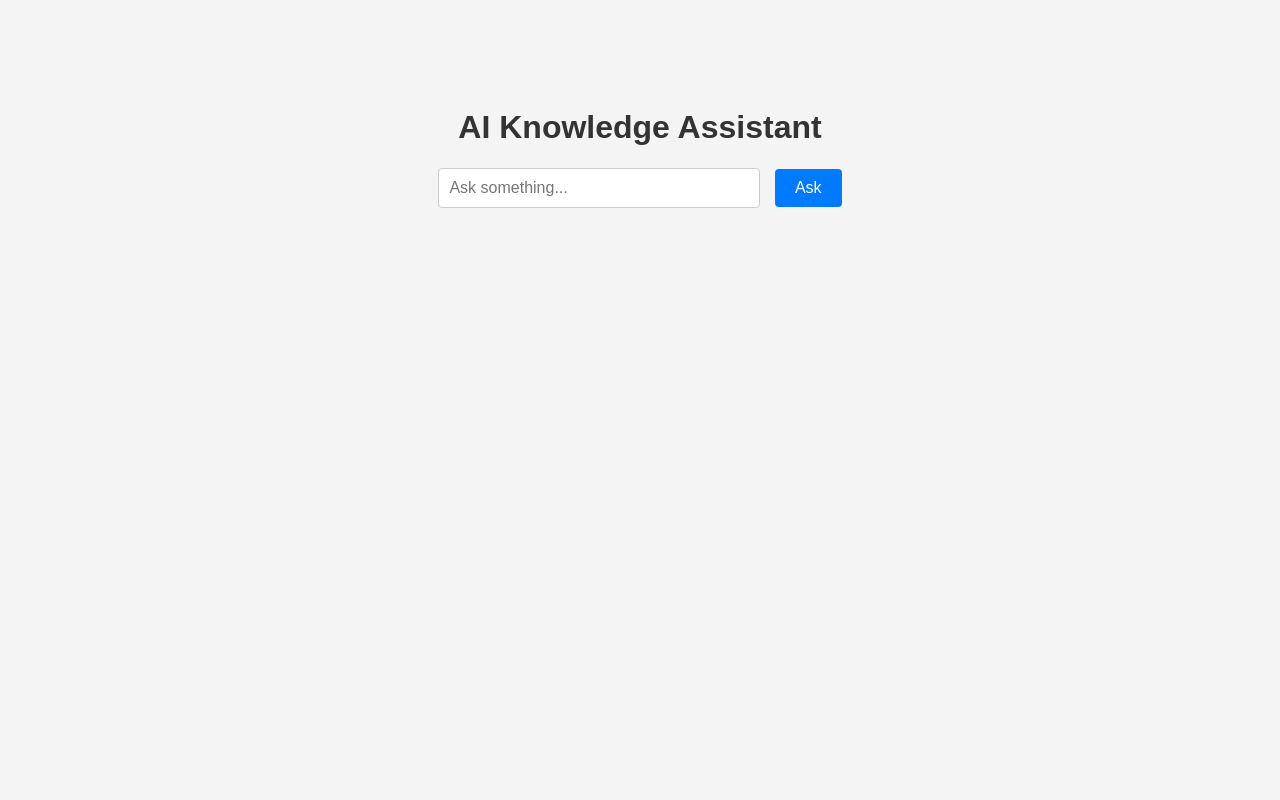
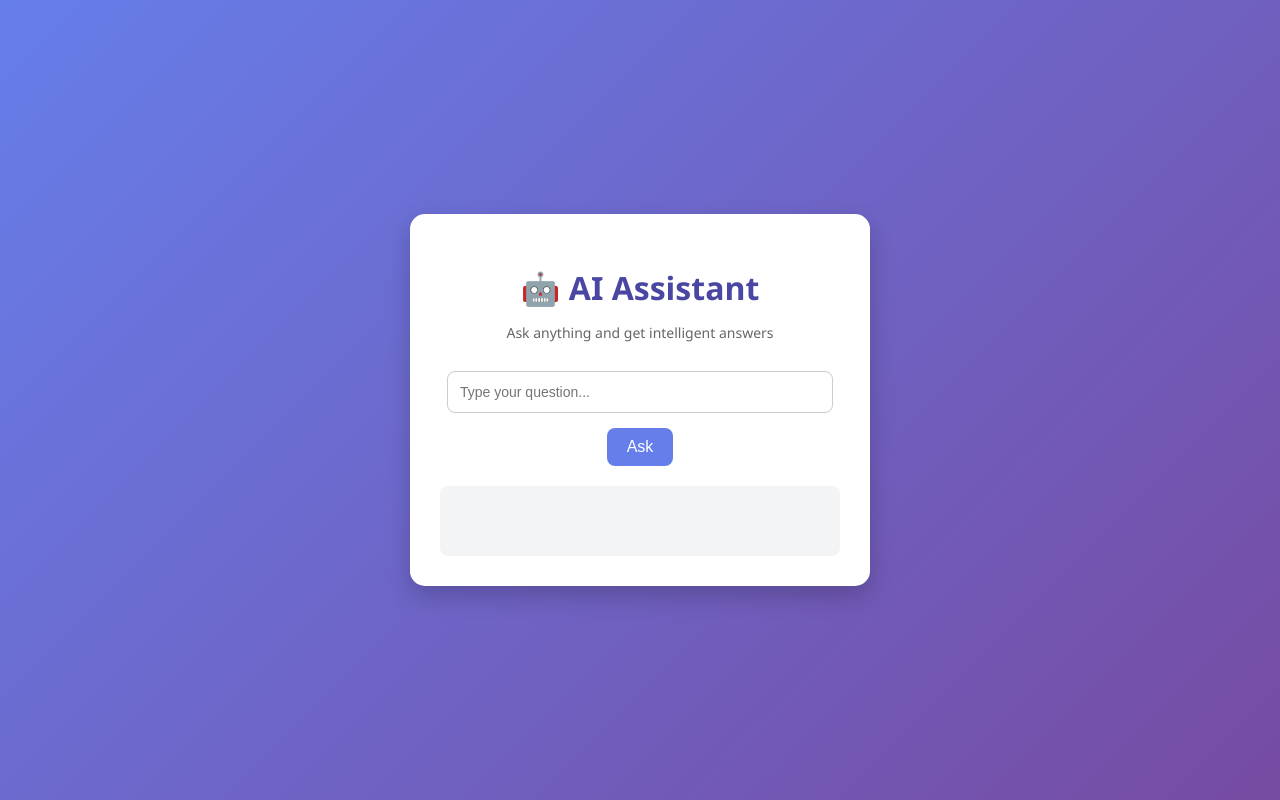
Before and after one commit to MadhumithaV2705/AI-Knowledge-Assistant, a Flask app: page / in a window 1280 px wide. Run offline with Flask 3, Linux system fonts and the light colour scheme.

Commit message:
Update index.html

```diff
--- a/templates/index.html
+++ b/templates/index.html
@@ -2,69 +2,110 @@
 <html lang="en">
 <head>
     <meta charset="UTF-8">
-  <meta name="viewport" content="width=device-width, initial-scale=1.0">
     <title>AI Knowledge Assistant</title>
     <style>
-    /* Basic styling */
         body {
-      font-family: Arial, sans-serif;
+            margin: 0;
+            font-family: 'Segoe UI', Tahoma, Geneva, Verdana, sans-serif;
+            background: linear-gradient(135deg, #667eea, #764ba2);
+            color: #fff;
+            display: flex;
+            justify-content: center;
+            align-items: center;
+            height: 100vh;
+        }
+
+        .container {
+            background: #ffffff;
+            color: #333;
+            padding: 30px;
+            border-radius: 15px;
+            width: 400px;
+            box-shadow: 0 10px 25px rgba(0,0,0,0.2);
             text-align: center;
-      background: #f4f4f4;
-      padding-top: 80px;
         }
 
         h1 {
-      color: #333;
+            margin-bottom: 10px;
+            color: #4a47a3;
+        }
+
+        p {
+            font-size: 14px;
+            color: #666;
         }
 
         input {
-      padding: 10px;
-      width: 300px;
-      font-size: 16px;
+            width: 90%;
+            padding: 12px;
+            margin-top: 15px;
+            border-radius: 8px;
             border: 1px solid #ccc;
-      border-radius: 4px;
+            outline: none;
+            font-size: 14px;
         }
 
         button {
+            margin-top: 15px;
             padding: 10px 20px;
+            border: none;
+            background: #667eea;
+            color: white;
             font-size: 16px;
-      background-color: #007BFF;
-      color: white;
-      border: none;
-      border-radius: 4px;
+            border-radius: 8px;
             cursor: pointer;
-      margin-left: 10px;
+            transition: 0.3s;
         }
 
         button:hover {
-      background-color: #0056b3;
+            background: #5a67d8;
         }
 
         #answer {
             margin-top: 20px;
-      font-size: 18px;
-      color: #222;
+            padding: 15px;
+            background: #f3f4f6;
+            border-radius: 8px;
+            font-weight: 500;
+            min-height: 40px;
+        }
+
+        .loader {
+            display: none;
+            margin-top: 10px;
+            font-size: 14px;
+            color: #777;
         }
     </style>
 </head>
 <body>
 
-  <h1>AI Knowledge Assistant</h1>
+<div class="container">
+    <h1>🤖 AI Assistant</h1>
+    <p>Ask anything and get intelligent answers</p>
 
-  <input type="text" id="question" placeholder="Ask something...">
-  <button id="ask-btn">Ask</button>
+    <input type="text" id="question" placeholder="Type your question...">
 
-  <p id="answer"></p>
+    <button onclick="ask()">Ask</button>
+
+    <div class="loader" id="loader">Thinking...</div>
+
+    <div id="answer"></div>
+</div>
 
 <script>
-    // Use addEventListener to avoid ReferenceError
-    document.getElementById("ask-btn").addEventListener("click", async function() {
+async function ask(){
     let q = document.getElementById("question").value;
+    let loader = document.getElementById("loader");
+    let answerBox = document.getElementById("answer");
 
-      if(q.trim() === "") {
-        document.getElementById("answer").innerText = "Please type a question!";
+    if(q.trim() === ""){
+        answerBox.innerText = "Please enter a question!";
         return;
     }
+
+    loader.style.display = "block";
+    answerBox.innerText = "";
 
     try {
         let res = await fetch("/ask", {
@@ -74,11 +115,15 @@
         });
 
         let data = await res.json();
-        document.getElementById("answer").innerText = data.answer;
-      } catch (err) {
-        document.getElementById("answer").innerText = "Error connecting to server.";
-        console.error(err);
+        answerBox.innerText = data.answer;
+    } catch (error) {
+        answerBox.innerText = "Error connecting to server.";
     }
+
+    loader.style.display = "none";
+}
+document.getElementById("question").addEventListener("keypress", function(e){
+    if(e.key === "Enter") ask();
 });
 </script>
 
```
Lines whose indentation alone changed are shown as unchanged.
